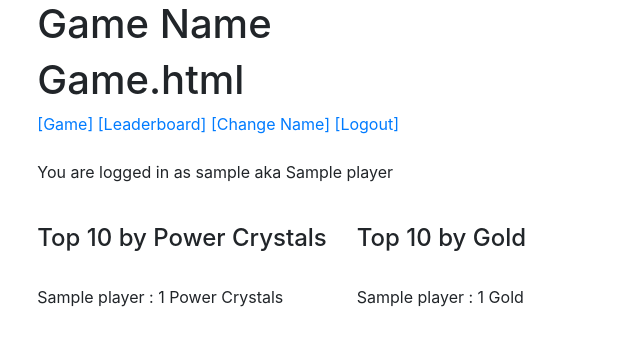
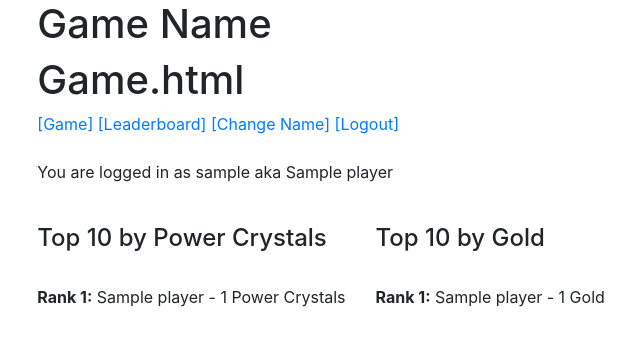
Before and after one commit to DanielPDWalker/blacksentryclone, a Django app: page /game/leaderboard/ in a window 1280 px wide. Shown: the top 346 px of the page, without its empty margins (191-831 px from the left). Run offline with Django 3.2, Linux system fonts and the light colour scheme; a user stored in the database is signed in; tables that the repository leaves empty hold one stand-in row (values such as "Sample post"); some libraries are stand-ins or nearby versions.

Commit message:
Fixed typos, Added rank numbers to leaderboard

```diff
--- a/game/views.py
+++ b/game/views.py
@@ -47,7 +47,7 @@ def game(request):
 
             p.save()
             if not combat.check_alive(p):
-                return redirect(resurrect)
+                return redirect('resurrect')
 
 
         elif request.POST.get('heal_button_active'):
--- a/templates/game/leaderboard.html
+++ b/templates/game/leaderboard.html
@@ -10,7 +10,7 @@
             </div>
         {% else %}
             <h1>Game.html</h1>
-            <a href="{% url 'game' %}"">[Game]</a>
+            <a href="{% url 'game' %}">[Game]</a>
             <a href="{% url 'leaderboard' %}">[Leaderboard]</a>
             <a href="{% url 'namechanger' %}">[Change Name]</a>
             <a href="{% url 'logout' %}">[Logout]</a>
@@ -24,7 +24,7 @@
                         <h4>Top 10 by Power Crystals</h4>
                         <br>
                         {% for player in players_pc %}
-                            <p>{{ player.name }} : {{ player.power_crystals }} Power Crystals</p>
+                            <p><b>Rank {{forloop.counter }}:</b> {{ player.name }} - {{ player.power_crystals }} Power Crystals</p>
                         {% endfor %}
                     </div>
                 </div>
@@ -33,7 +33,7 @@
                         <h4>Top 10 by Gold</h4>
                         <br>
                         {% for player in players_gold %}
-                            <p>{{ player.name }} : {{ player.gold }} Gold</p>
+                            <p><b>Rank {{forloop.counter }}:</b> {{ player.name }} - {{ player.gold }} Gold</p>
                         {% endfor %}
                     </div>
                 </div>
```
